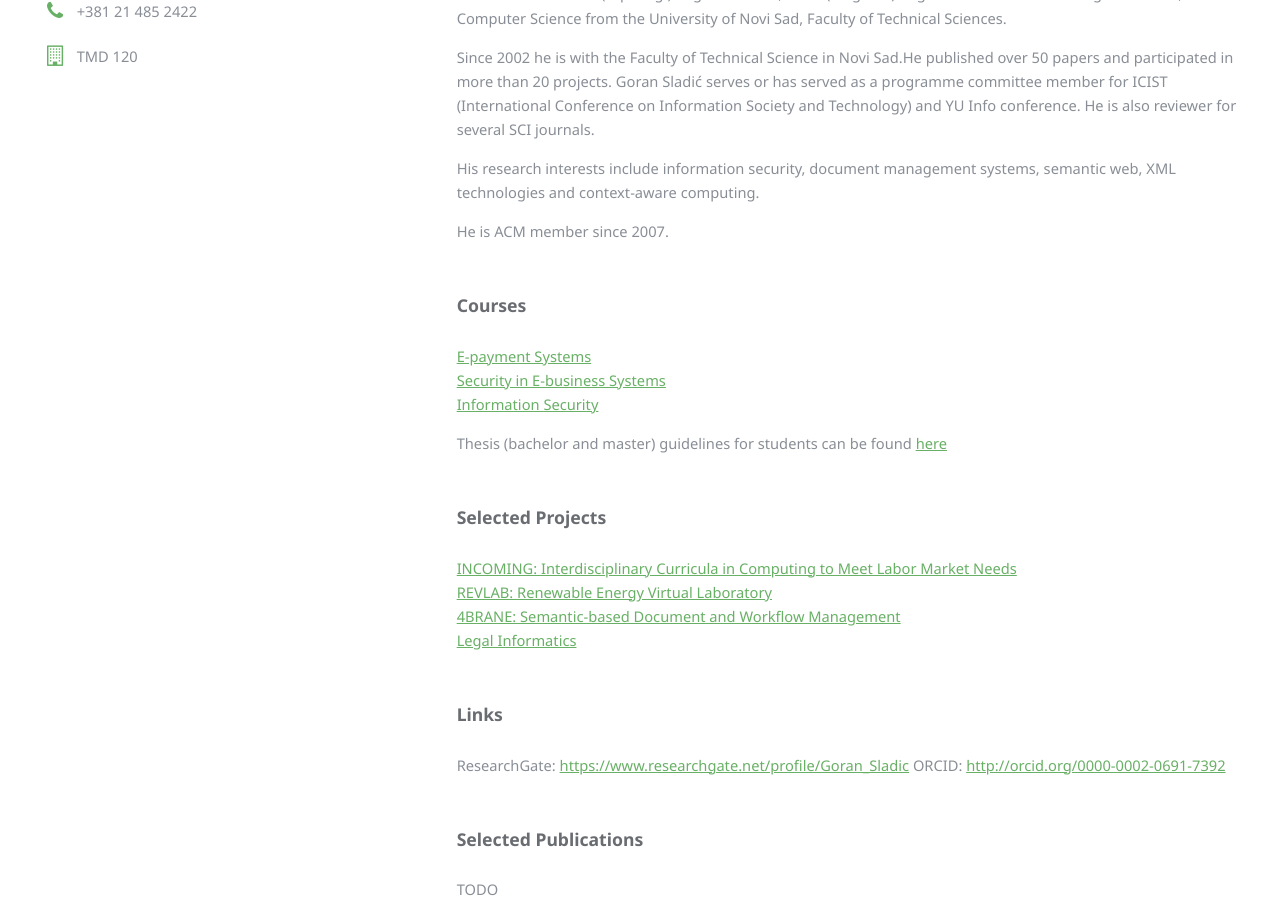
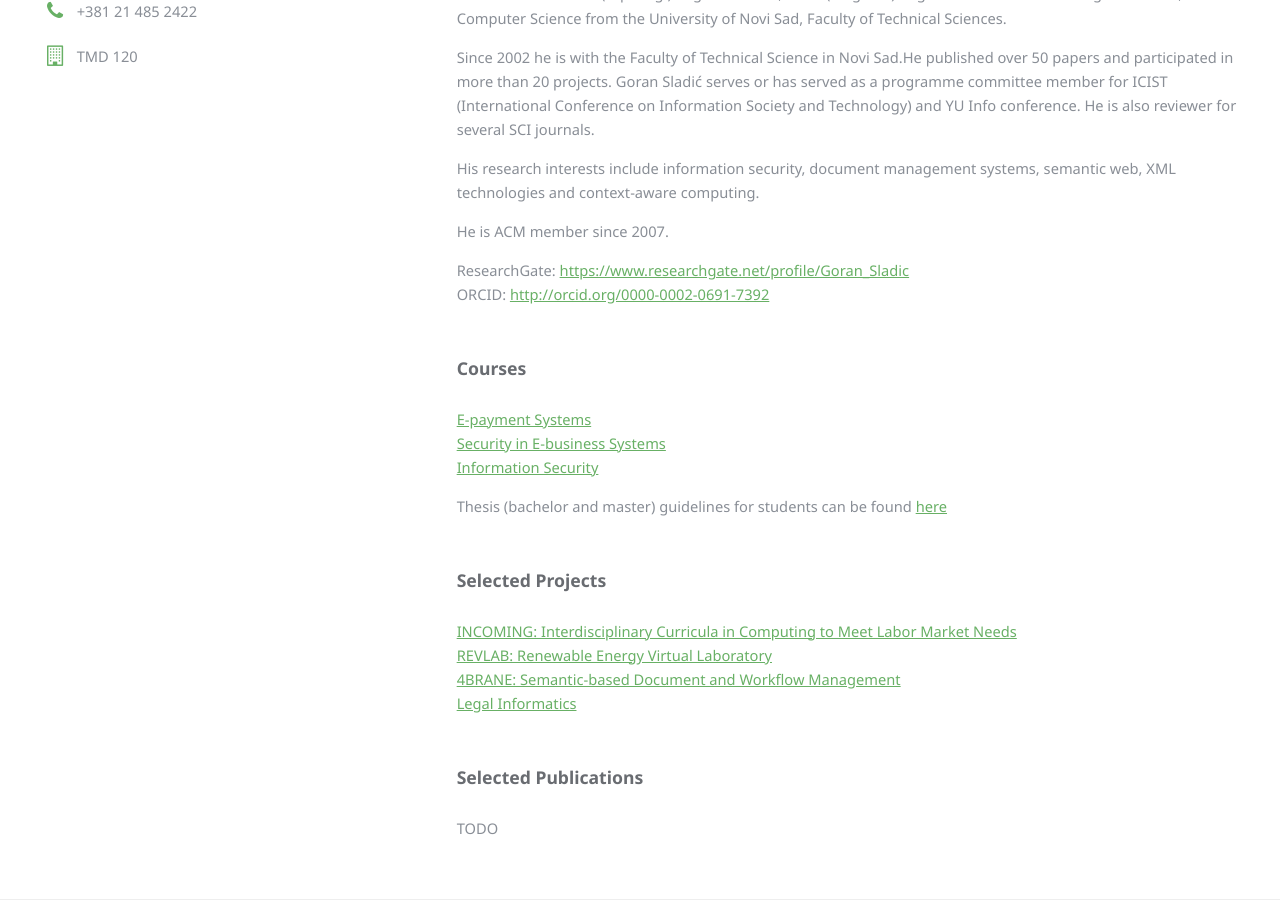
Before and after one commit to unsftn/informatika, a Jekyll site: the page built from _faculty/GoranSladic.md, in a window 1280 px wide and 900 px high, scrolled down 328 px. Built offline with Jekyll 4.4.1, drawn with Linux system fonts in a browser that asks for light colours.

Commit message:
Links fix

```diff
--- a/_faculty/GoranSladic.md
+++ b/_faculty/GoranSladic.md
@@ -21,6 +21,9 @@
 
 He is ACM member since 2007.
 
+ResearchGate: [https://www.researchgate.net/profile/Goran_Sladic](https://www.researchgate.net/profile/Goran_Sladic){:target="_blank"}
+ORCID: [http://orcid.org/0000-0002-0691-7392](http://orcid.org/0000-0002-0691-7392){:target="_blank"}
+
 ### Courses
 
 [E-payment Systems]({{"/SEP" | prepend: site.baseurl}})
@@ -38,10 +41,7 @@
 
 
 
-### Links
 
-ResearchGate: [https://www.researchgate.net/profile/Goran_Sladic](https://www.researchgate.net/profile/Goran_Sladic)
-ORCID: [http://orcid.org/0000-0002-0691-7392](http://orcid.org/0000-0002-0691-7392)
 
 
 ### Selected Publications
```
